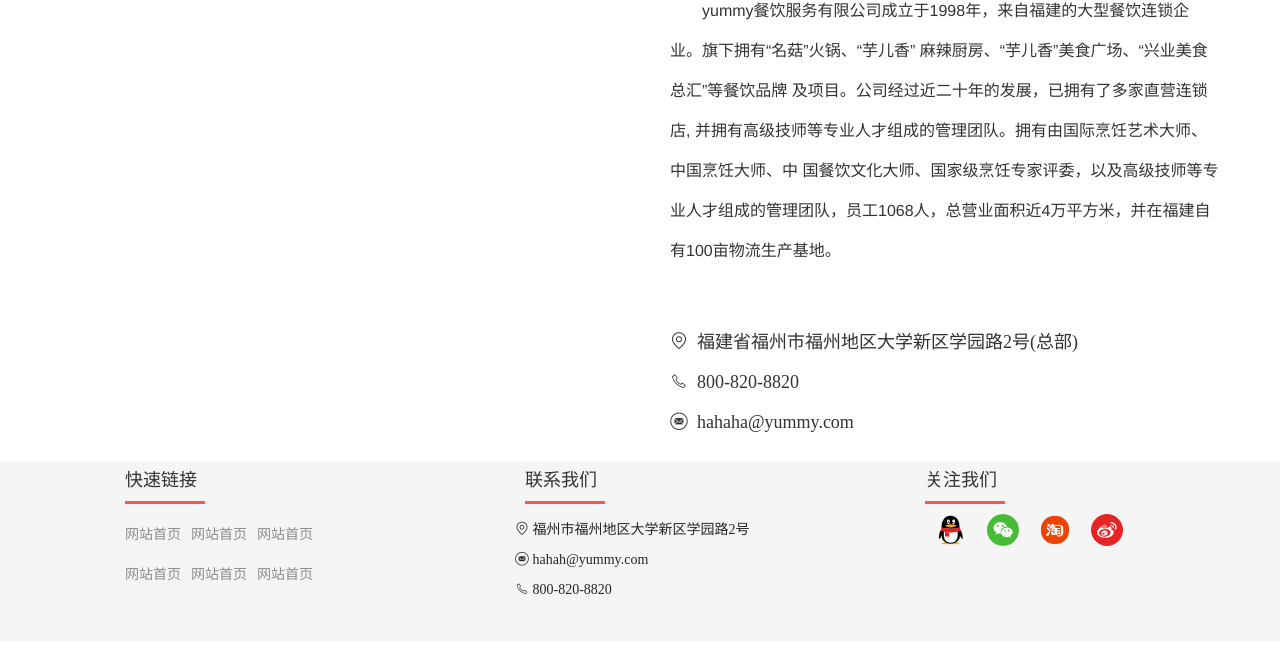
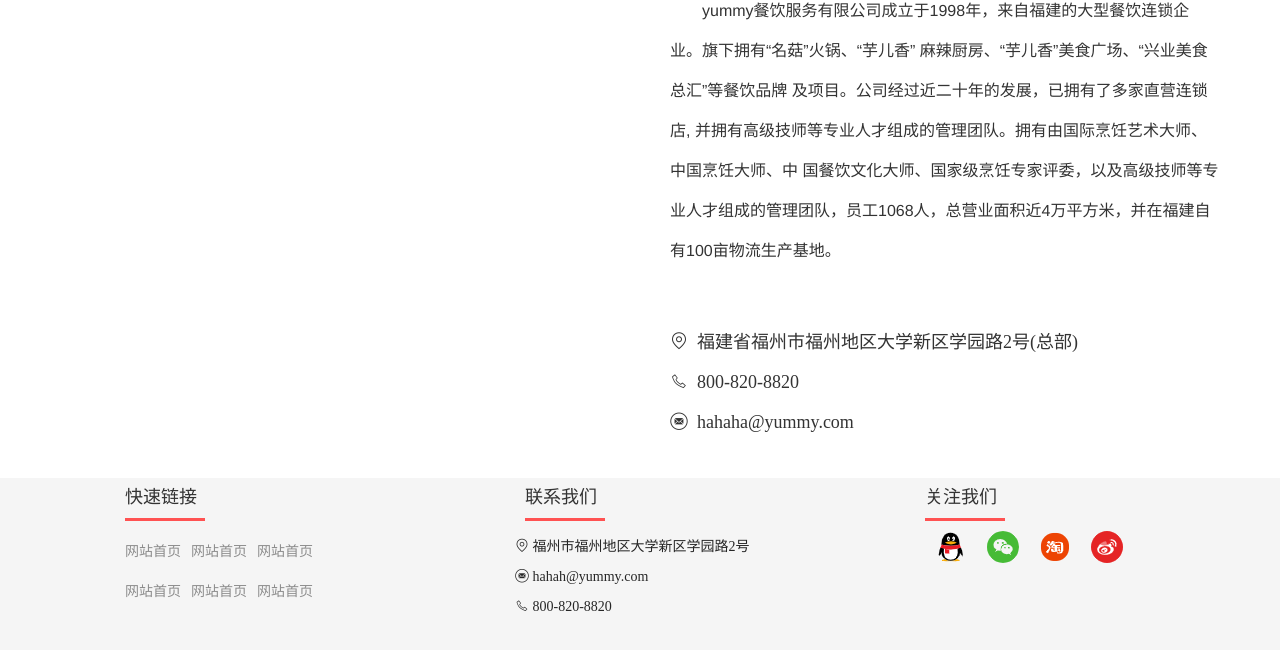
Before and after one commit to hualalalalalala/train, a plain HTML site: page enterprise/about.html in a window 1280 px wide. Shown: the part 142-792 px from the top of the page. Drawn offline with Linux system fonts and the light colour scheme; a script that the page names is missing.

Commit message:
关于我们页脚

```diff
--- a/enterprise/css/about.css
+++ b/enterprise/css/about.css
@@ -143,7 +143,9 @@ form.sel input {
 
 /*底部*/
 .footer {
-	margin-top: -180px;
+	/* margin-top: -180px; */
+	position: absolute;
+	bottom:0;
     width: 100%;
     background-color: whitesmoke;
     margin-top: 10px;
```
